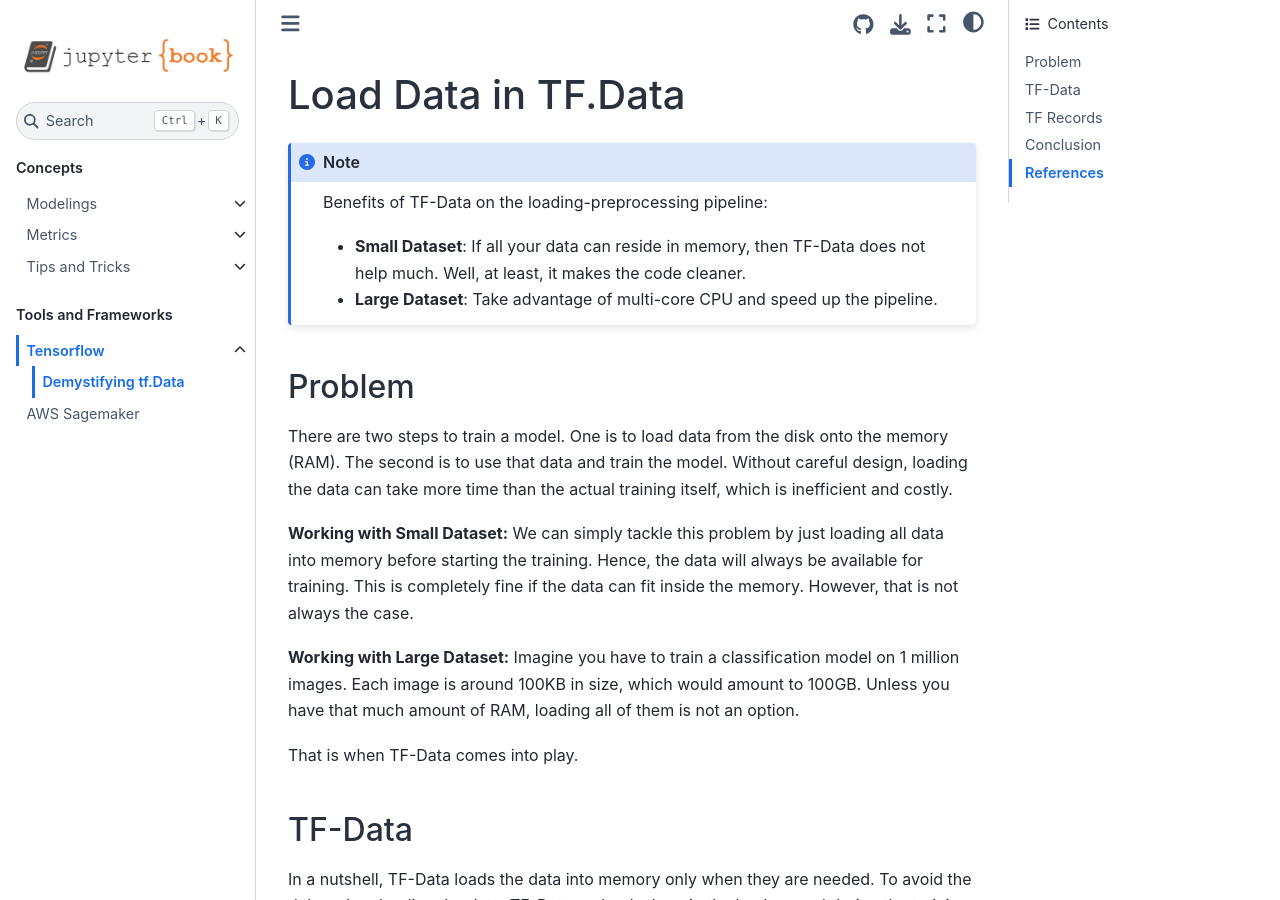
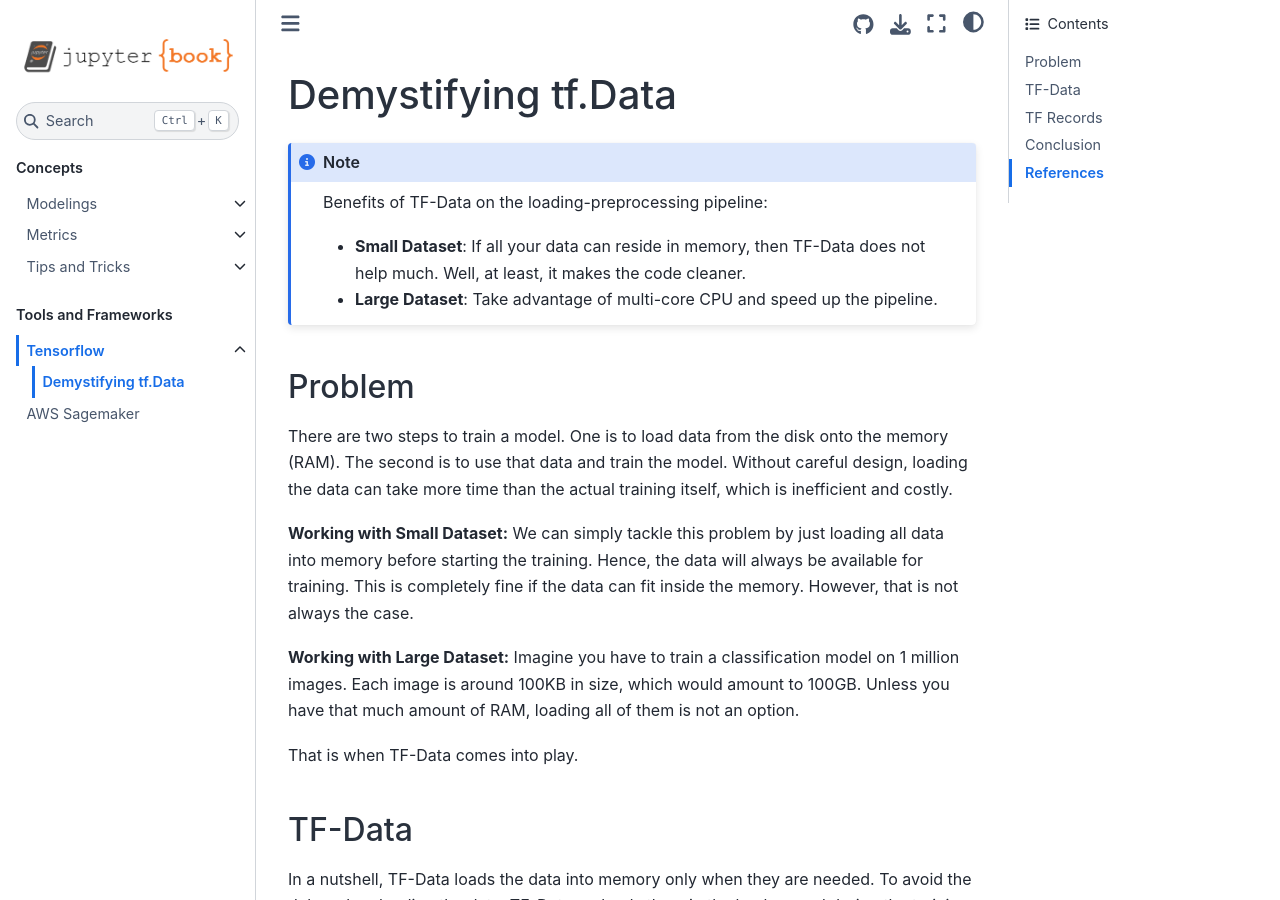
Before and after one commit to vitouphy/machine-learning-notes, a Jupyter Book: the page built from contents/tools_and_frameworks/tensorflow/demystifying_tf_data/content.md, in a window 1280 px wide and 900 px high. Built offline with Jupyter Book 1.0.4 settings and Sphinx 7.4.7 and the Sphinx Book theme 1.1.4, drawn with Linux system fonts in a browser that asks for light colours; some of the changed text lies outside the part shown.

Commit message:
add tf data

```diff
--- a/_config.yml
+++ b/_config.yml
@@ -4,6 +4,7 @@
 title: Machine Learning Notes
 author: Vitou Phy
 logo: logo.png
+copyright: '2022'
 
 # Force re-execution of notebooks on each build.
 # See https://jupyterbook.org/content/execute.html
@@ -35,6 +36,6 @@
 
 sphinx:
   config:
-    html_baseurl: 'https://vitouphy.github.io/'
+    html_baseurl: 'https://note.notmlprojects.com/'
   extra_extensions:
     - sphinx_sitemap
--- a/_toc.yml
+++ b/_toc.yml
@@ -1,6 +1,6 @@
 # Table of contents
 format: jb-book
-root: ch1_markdown
+root: index
 parts:
 - caption: Concepts
   chapters:
@@ -20,6 +20,5 @@
   chapters:
   - file: contents/tools_and_frameworks/tensorflow/content
     sections:
-    - file: contents/tools_and_frameworks/tensorflow/load_data_in_tensorflow/content
-      title: Demystifying tf.Data
+    - file: contents/tools_and_frameworks/tensorflow/demystifying_tf_data/content
   - file: contents/tools_and_frameworks/sagemaker/content
--- a/contents/tools_and_frameworks/tensorflow/load_data_in_tensorflow/content.md
+++ b/contents/tools_and_frameworks/tensorflow/demystifying_tf_data/content.md
@@ -1,4 +1,4 @@
-# Load Data in TF.Data
+# Demystifying tf.Data
 
 :::{note}
 Benefits of TF-Data on the loading-preprocessing pipeline:
```
Also changed, not shown: index.md (renamed from ch1_markdown.md), 1 other file.
